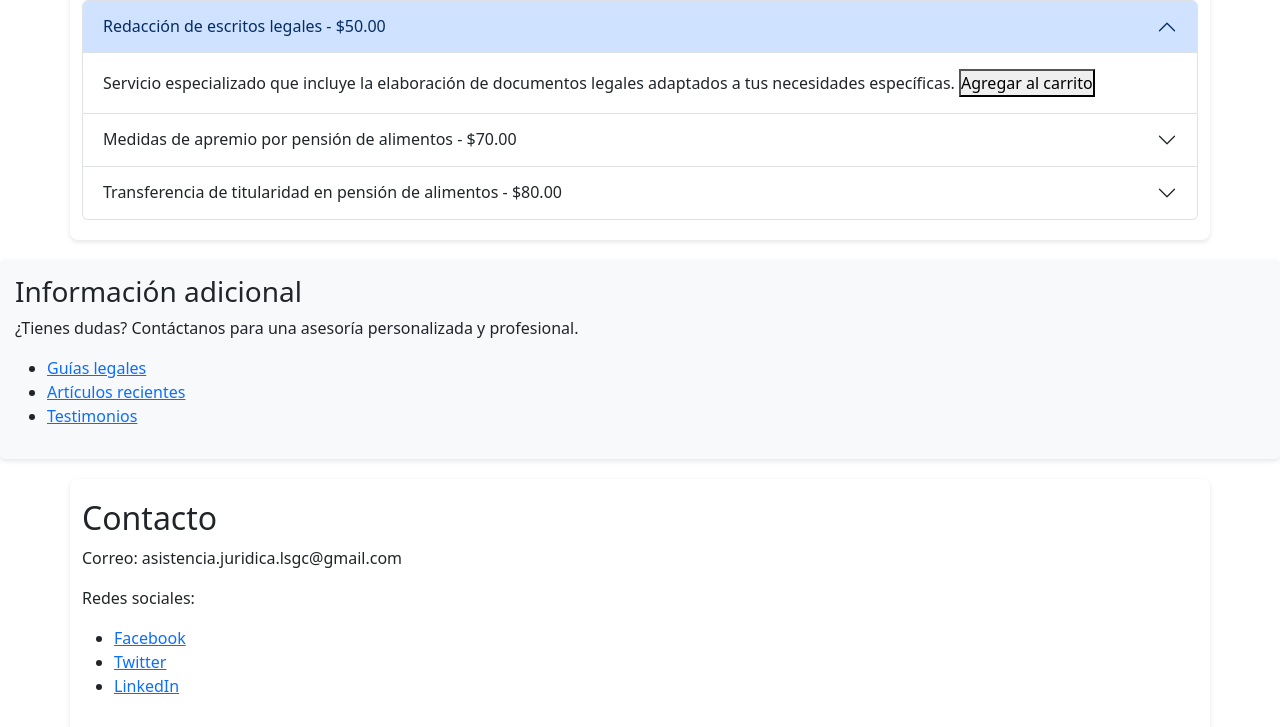
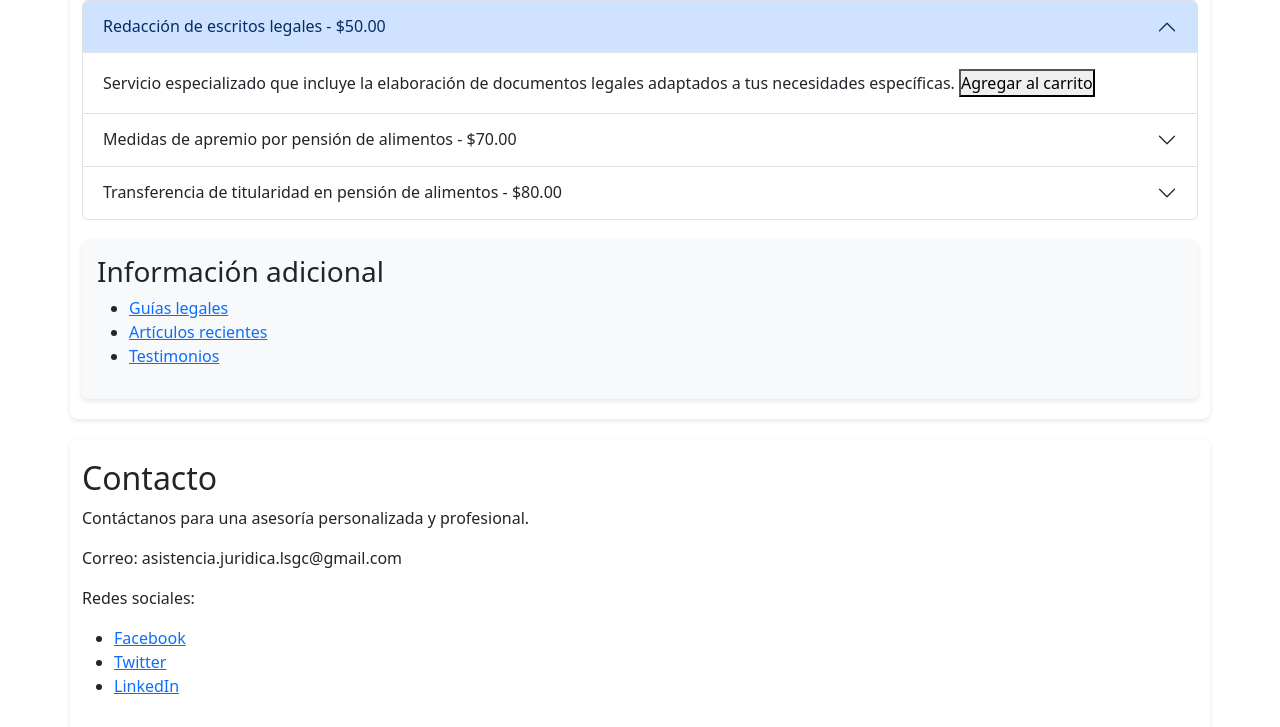
Before and after one commit to leo-sgc/lsgc, a plain HTML site: page index.html in a window 1280 px wide. Shown: the part 460-1187 px from the top of the page. Drawn offline with nearby package versions, Linux system fonts and the light colour scheme; a script that the page names is missing.

Commit message:
Update index.html

```diff
--- a/index.html
+++ b/index.html
@@ -103,20 +103,21 @@
                 </div>
             </div>
         </div>
-    </div>
-
-    <aside>
+      <aside>
         <h3>Información adicional</h3>
-        <p>¿Tienes dudas? Contáctanos para una asesoría personalizada y profesional.</p>
-        <ul>
+          <ul>
             <li><a href="#">Guías legales</a></li>
             <li><a href="#">Artículos recientes</a></li>
             <li><a href="#">Testimonios</a></li>
         </ul>
     </aside>
+    </div>
 
-    <div class="container" id="contacto">
+       <div class="container" id="contacto">
+
+
         <h2>Contacto</h2>
+         <p>Contáctanos para una asesoría personalizada y profesional.</p>
         <p>Correo: asistencia.juridica.lsgc@gmail.com</p>
         <p>Redes sociales:</p>
         <ul>
```
